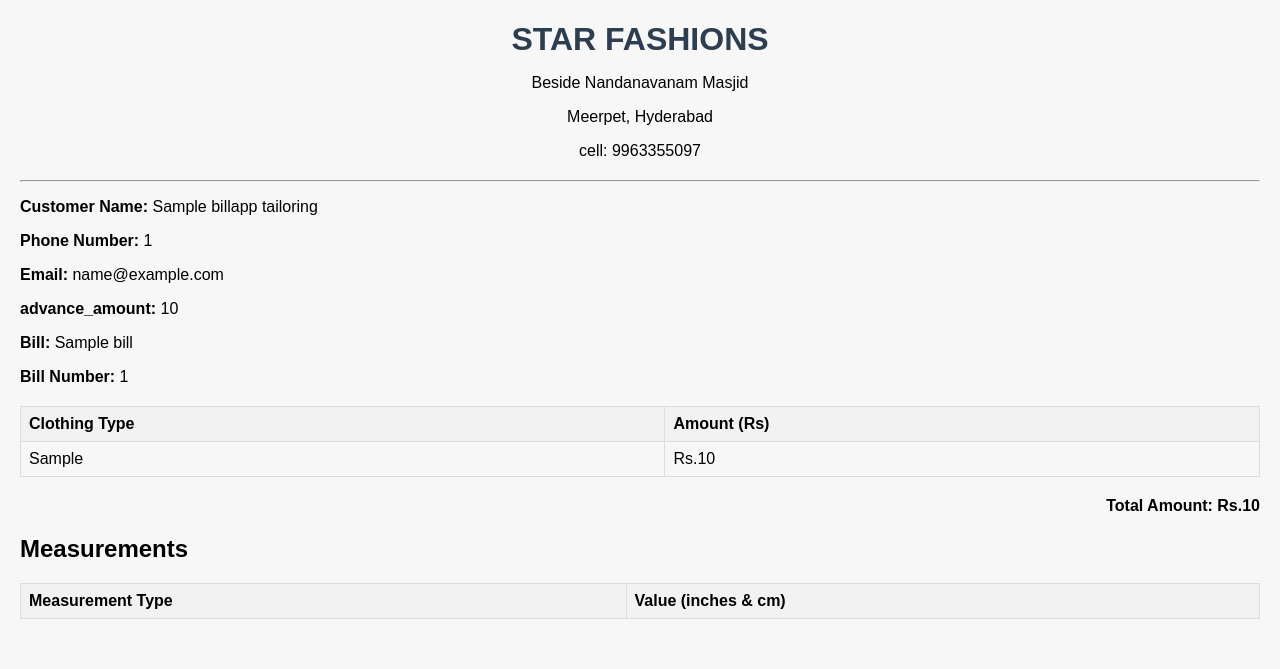
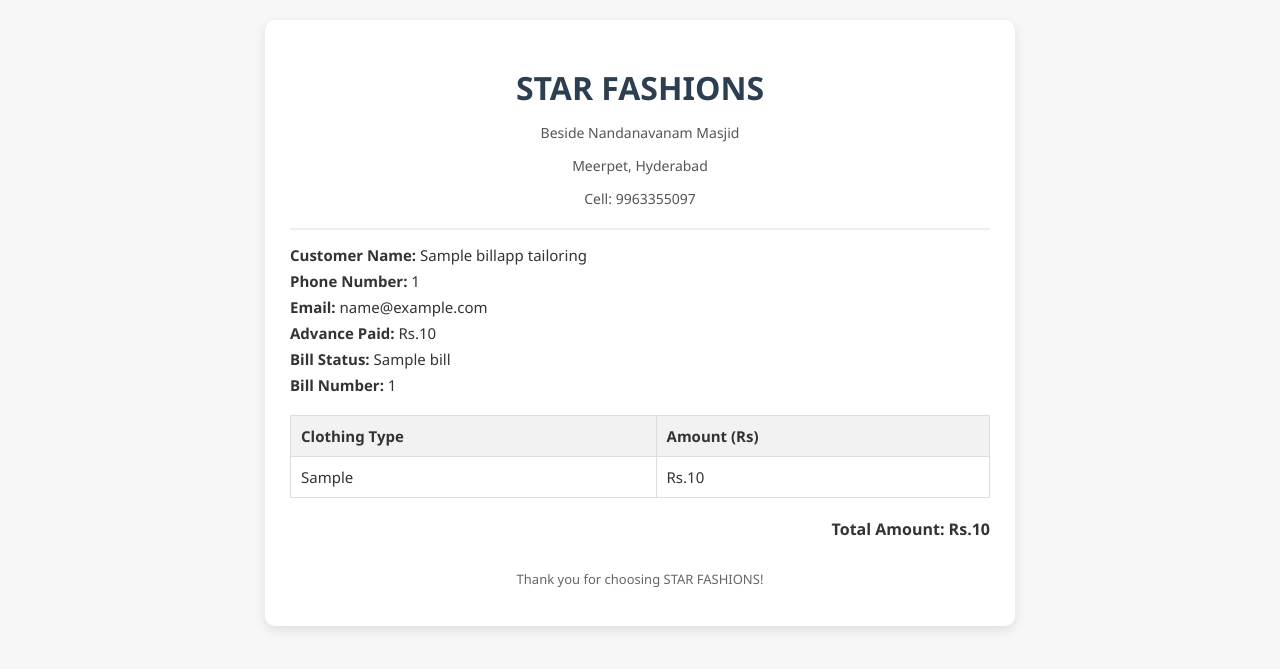
Before and after one commit to Encrypted10/Tailor-billing-system, a Django app: template templates/pdf_template.html in a window 1280 px wide. Shown: the top 669 px of the page. Run offline with Django 5.2, Linux system fonts and the light colour scheme; the template is opened without the code that fills it: most values are stand-ins (such as "Sample title", 1, 10 or a date in 2020); lists and menus that the app fills with data are empty.

Commit message:
pdf html changed

```diff
--- a/templates/pdf_template.html
+++ b/templates/pdf_template.html
@@ -1,88 +1,106 @@
 <!DOCTYPE html>
 <html lang="en">
+
 <head>
     <meta charset="UTF-8">
     <meta name="viewport" content="width=device-width, initial-scale=1.0">
     <title>Invoice</title>
     <style>
         body {
-            font-family: Arial, sans-serif;
-            margin: 20px;
+            font-family: "Segoe UI", Arial, sans-serif;
+            margin: 0;
+            padding: 20px;
             background-color: #f7f7f7;
+            color: #333;
         }
 
-        /* Main container with border
         .invoice-container {
-            border: 1px solid #d3d3d3; /* Light gray border */
-            /* padding: 20px;
-            background-color: white;
-            max-width: 600px;
+            background: #fff;
+            max-width: 700px;
             margin: 0 auto;
-            box-shadow: 0 4px 8px rgba(0, 0, 0, 0.1); /* Optional: Shadow for depth */
-            /* border-radius: 5px; Optional: Rounded corners */
-        /* }  */
+            padding: 25px;
+            border-radius: 10px;
+            box-shadow: 0 4px 12px rgba(0, 0, 0, 0.1);
+        }
 
         h1 {
             color: #2c3e50;
             text-align: center;
-            margin-bottom: 10px;
+            margin-bottom: 5px;
         }
 
         .address {
             text-align: center;
+            font-size: 14px;
+            color: #555;
             margin-bottom: 20px;
         }
 
-        .info {
-            margin-bottom: 20px;
+        hr {
+            border: none;
+            border-top: 2px solid #eee;
+            margin: 15px 0;
+        }
+
+        .info p {
+            margin: 6px 0;
+            font-size: 15px;
         }
 
         .table-container {
             width: 100%;
-            border-collapse: collapse; /* Make table look unified */
+            border-collapse: collapse;
             margin-top: 20px;
         }
 
-        .table-container th, .table-container td {
-            padding: 8px;
+        .table-container th,
+        .table-container td {
+            padding: 10px;
+            border: 1px solid #ddd;
             text-align: left;
-            border: 1px solid #ddd; /* Border for table cells */
+            font-size: 15px;
         }
 
         .table-container th {
             background-color: #f2f2f2;
+            font-weight: bold;
         }
 
         .total {
             text-align: right;
             font-weight: bold;
             margin-top: 20px;
+            font-size: 16px;
+        }
+
+        .footer {
+            text-align: center;
+            margin-top: 30px;
+            font-size: 13px;
+            color: #666;
         }
     </style>
 </head>
+
 <body>
     <div class="invoice-container">
         <h1>STAR FASHIONS</h1>
-        <!-- <img src="/static/media" alt=""> -->
         <div class="address">
             <p>Beside Nandanavanam Masjid</p>
             <p>Meerpet, Hyderabad</p>
-            <p>cell: 9963355097</p>
-        </div><hr>
+            <p>Cell: 9963355097</p>
+        </div>
+        <hr>
 
         <div class="info">
             <p><strong>Customer Name:</strong> {{ billapp_tailoring.name }}</p>
             <p><strong>Phone Number:</strong> {{ billapp_tailoring.phone_number }}</p>
             <p><strong>Email:</strong> {{ billapp_tailoring.email }}</p>
-            <p><strong>advance_amount:</strong> {{ billapp_tailoring.advance_amount }}</p>
-            <p><strong>Bill:</strong> {{ billapp_tailoring.bill }}</p>
+            <p><strong>Advance Paid:</strong> Rs.{{ billapp_tailoring.advance_amount }}</p>
+            <p><strong>Bill Status:</strong> {{ billapp_tailoring.bill }}</p>
             <p><strong>Bill Number:</strong> {{ billapp_tailoring.bill_number }}</p>
-
-
-
         </div>
 
-        <!-- Table for item and amount -->
         <table class="table-container">
             <thead>
                 <tr>
@@ -102,135 +120,10 @@
             <p>Total Amount: Rs.{{ billapp_tailoring.amount }}</p>
         </div>
 
-        <!-- Conditional Measurements Table -->
-        <h2>Measurements</h2>
-        <table class="table-container">
-            <thead>
-                <tr>
-                    <th>Measurement Type</th>
-                    <th>Value (inches & cm)</th>
-                </tr>
-            </thead>
-            <tbody>
-                {% if billapp_tailoring.clothing_type == 'shirt' %}
-                <tr>
-                    <td>Shirt Length</td>
-                    <td>{{ billapp_tailoring.shirt_length|default:"N/A" }}</td>
-                </tr>
-                <tr>
-                    <td>Shirt Shoulder</td>
-                    <td>{{ billapp_tailoring.shirt_shoulder|default:"N/A" }}</td>
-                </tr>
-                <tr>
-                    <td>Shirt Full Chest</td>
-                    <td>{{ billapp_tailoring.shirt_full_chest|default:"N/A" }}</td>
-                </tr>
-                <tr>
-                    <td>Shirt Full Stomach</td>
-                    <td>{{ billapp_tailoring.shirt_full_stomach|default:"N/A" }}</td>
-                </tr>
-                <tr>
-                    <td>Shirt Full Hip</td>
-                    <td>{{ billapp_tailoring.shirt_full_hip|default:"N/A" }}</td>
-                </tr>
-                <tr>
-                    <td>Shirt Hands</td>
-                    <td>{{ billapp_tailoring.shirt_hands|default:"N/A" }}</td>
-                </tr>
-                <tr>
-                    <td>Shirt Full Arms</td>
-                    <td>{{ billapp_tailoring.shirt_full_arms|default:"N/A" }}</td>
-                </tr>
-                <tr>
-                    <td>Shirt Cuff</td>
-                    <td>{{ billapp_tailoring.shirt_cuff|default:"N/A" }}</td>
-                </tr>
-                <tr>
-                    <td>Shirt Collar</td>
-                    <td>{{ billapp_tailoring.shirt_collor|default:"N/A" }}</td>
-                </tr>
-                {% elif billapp_tailoring.clothing_type == 'paint' %}
-                <tr>
-                    <td>Paint Length</td>
-                    <td>{{ billapp_tailoring.paint_length|default:"N/A" }}</td>
-                </tr>
-                <tr>
-                    <td>Paint Waist</td>
-                    <td>{{ billapp_tailoring.paint_waist|default:"N/A" }}</td>
-                </tr>
-                <tr>
-                    <td>Paint Hip</td>
-                    <td>{{ billapp_tailoring.paint_hip|default:"N/A" }}</td>
-                </tr>
-                <tr>
-                    <td>Paint Full Thighs</td>
-                    <td>{{ billapp_tailoring.paint_full_thighs|default:"N/A" }}</td>
-                </tr>
-                <tr>
-                    <td>Paint Full Knees</td>
-                    <td>{{ billapp_tailoring.paint_full_knees|default:"N/A" }}</td>
-                </tr>
-                <tr>
-                    <td>Paint Leg Bottom</td>
-                    <td>{{ billapp_tailoring.paint_leg_bottom|default:"N/A" }}</td>
-                </tr>
-                <tr>
-                    <td>Paint Full Seat</td>
-                    <td>{{ billapp_tailoring.paint_full_seat|default:"N/A" }}</td>
-                </tr>
-                {% elif billapp_tailoring.clothing_type == 'kurta' %}
-                <tr>
-                    <td>Kurta Length</td>
-                    <td>{{ billapp_tailoring.kurta_length|default:"N/A" }}</td>
-                </tr>
-                <tr>
-                    <td>Kurta Shoulder</td>
-                    <td>{{ billapp_tailoring.kurta_shoulder|default:"N/A" }}</td>
-                </tr>
-                <tr>
-                    <td>Kurta Full Chest</td>
-                    <td>{{ billapp_tailoring.kurta_full_chest|default:"N/A" }}</td>
-                </tr>
-                <tr>
-                    <td>Kurta Full Stomach</td>
-                    <td>{{ billapp_tailoring.kurta_full_stomach|default:"N/A" }}</td>
-                </tr>
-                <tr>
-                    <td>Kurta Full Hip</td>
-                    <td>{{ billapp_tailoring.kurta_full_hip|default:"N/A" }}</td>
-                </tr>
-                <tr>
-                    <td>Kurta Hands</td>
-                    <td>{{ billapp_tailoring.kurta_hands|default:"N/A" }}</td>
-                </tr>
-                <tr>
-                    <td>Kurta Full Arms</td>
-                    <td>{{ billapp_tailoring.kurta_full_arms|default:"N/A" }}</td>
-                </tr>
-                <tr>
-                    <td>Kurta Cuff</td>
-                    <td>{{ billapp_tailoring.kurta_cuff|default:"N/A" }}</td>
-                </tr>
-                <tr>
-                    <td>Kurta Collar</td>
-                    <td>{{ billapp_tailoring.kurta_collor|default:"N/A" }}</td>
-                </tr>
-                <tr>
-                    <td>Pajama Length</td>
-                    <td>{{ billapp_tailoring.pajama_length|default:"N/A" }}</td>
-                </tr>
-                <tr>
-                    <td>Pajama Leg Bottom</td>
-                    <td>{{ billapp_tailoring.pajama_leg_bottom|default:"N/A" }}</td>
-                </tr>
-                <tr>
-                    <td>Pajama Waist</td>
-                    <td>{{ billapp_tailoring.pajama_waist|default:"N/A" }}</td>
-                </tr>
-                {% endif %}
-            </tbody>
-        </table>
-
+        <div class="footer">
+            <p>Thank you for choosing STAR FASHIONS!</p>
+        </div>
     </div>
 </body>
+
 </html>
```
